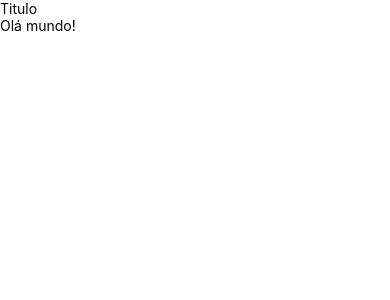
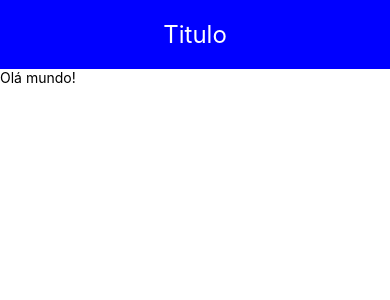
Before and after one commit to Shoiti21/ReactNativeEstudo, a React Native app: screen / in a window 390 px wide. Shown: the top 300 px of the page. Built offline with nearby package versions, Linux system fonts and the light colour scheme.

Commit message:
React Native - style e StyleSheet

```diff
--- a/src/components/header.js
+++ b/src/components/header.js
@@ -1,12 +1,54 @@
 import React from 'react';
-import { Text, View } from 'react-native';
+import { Text, View, StyleSheet } from 'react-native';
 
 const Header = function() {
     return (
-      <View>
-        <Text>Titulo</Text>
+      <View style={style.container}>
+        <Text style={style.text}>Titulo</Text>
       </View>
     )
 }
 
+const style = StyleSheet.create({
+    container: {
+        backgroundColor: 'blue'
+    },
+    text: {
+        fontSize: 24,
+        color: 'white',
+        margin: 20,
+        textAlign: 'center'
+    }
+})
+
+/*
+StyleSheet.create serve como otimização, ele te ajuda a saber onde vc está errado
+
+Alternativa 1 - É possivel passar um objeto direto no style sem o StyleSheet.create
+const style = {
+    container: {
+        backgroundColor: 'blue'
+    },
+    text: {
+        fontSize: 24,
+        color: 'white',
+        margin: 20,
+        textAlign: 'center'
+    }
+}
+
+Alternativa 2 - Passado separado com ou sem StyleSheet.create
+const container: {
+    backgroundColor: 'blue'
+}
+const text: {
+    fontSize: 24,
+    color: 'white',
+    margin: 20,
+    textAlign: 'center'
+}
+
+
+*/
+
 export default Header;
```
